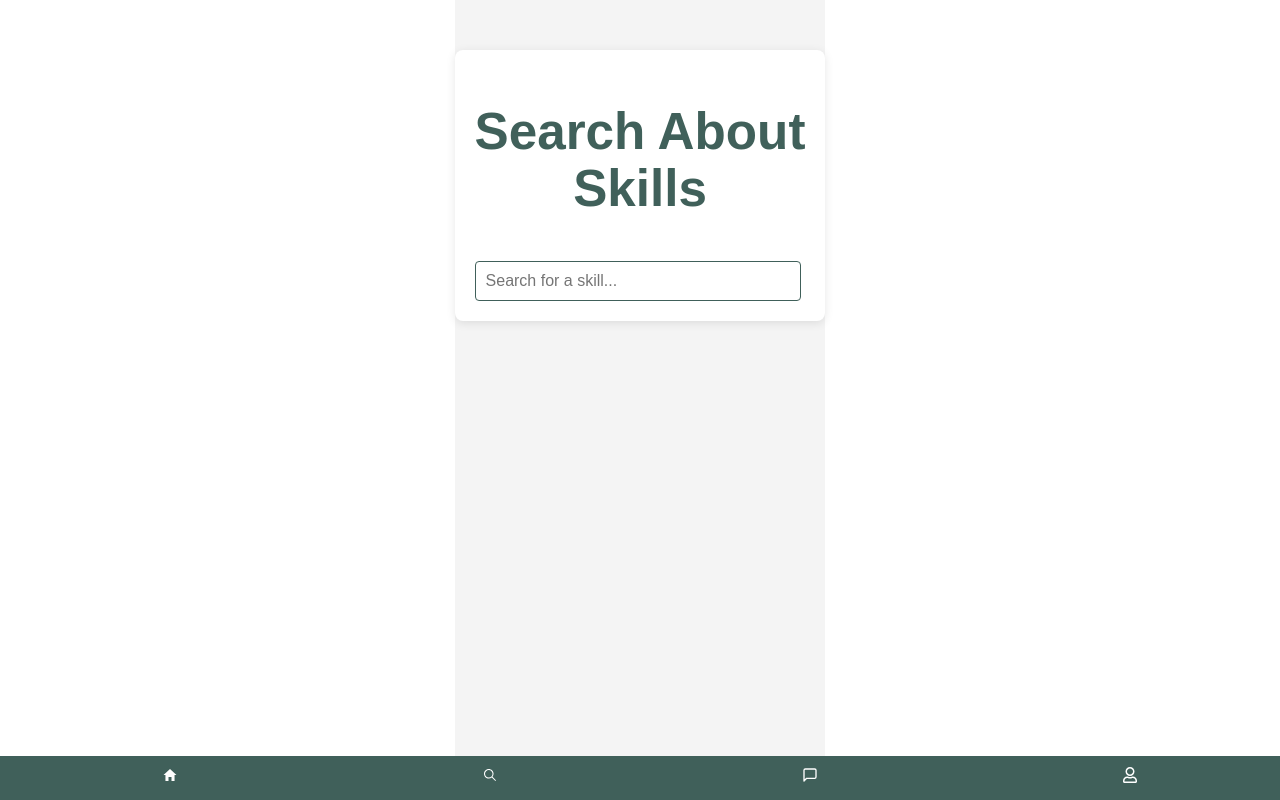
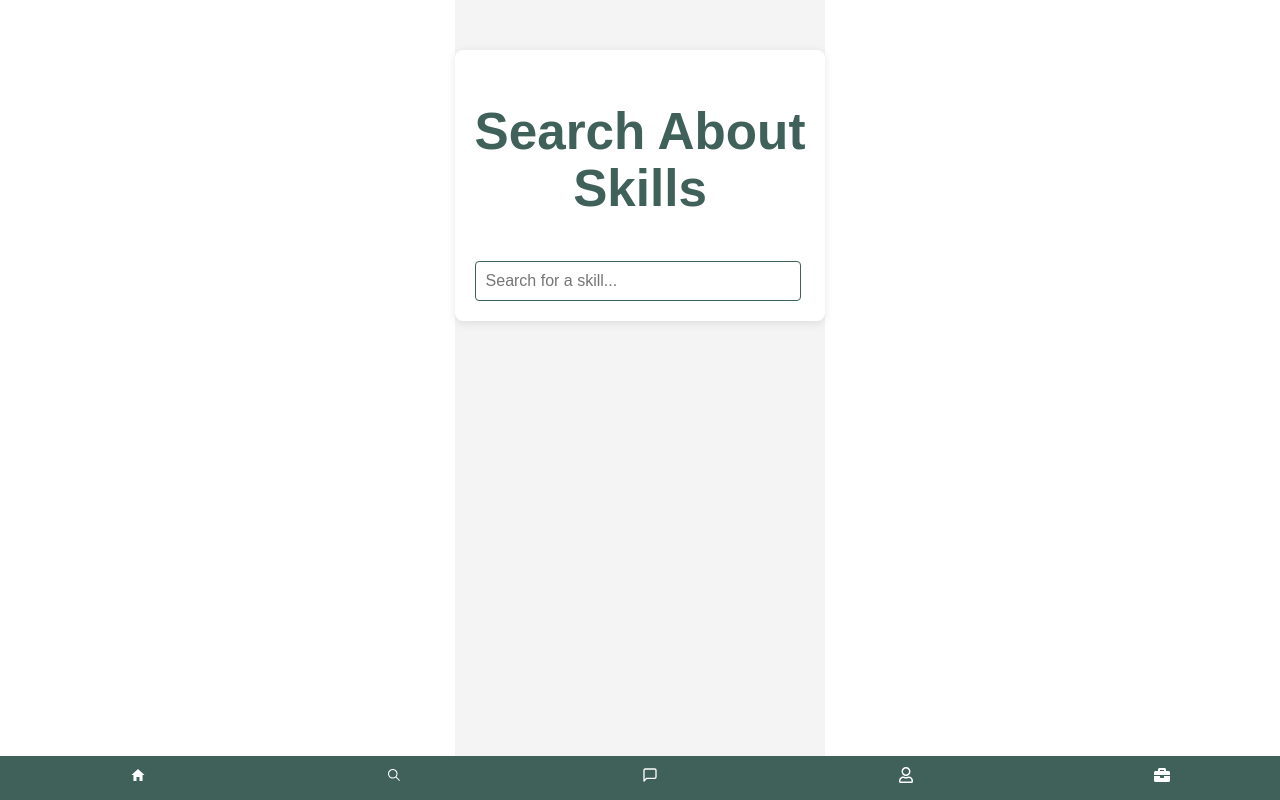
Before and after one commit to MalalaiSafi/SkillSwap, a React (Vite) app in the folder frontend/: page /search in a window 1280 px wide. Built offline with nearby package versions, Linux system fonts and the light colour scheme.

Commit message:
new changes

```diff
--- a/frontend/src/footer/Footer.jsx
+++ b/frontend/src/footer/Footer.jsx
@@ -5,6 +5,7 @@ import { IoMdHome, IoIosSearch } from "react-icons/io";
 import { FaRegUser } from "react-icons/fa";
 import { Link } from "react-router-dom";
 import { LuMessageSquare } from "react-icons/lu";
+import { FaBriefcase } from "react-icons/fa";
 
 const Footer = () => {
   return (
@@ -22,6 +23,10 @@ const Footer = () => {
         <Link to="/myprofile" style={{ color: "white" }}>
           <FaRegUser />
         </Link>
+        <Link to="/search" style={{ color: "white" }}>
+        <FaBriefcase />
+        </Link>
+
       </div>
     </footer>
   );
--- a/frontend/src/message/message.css
+++ b/frontend/src/message/message.css
@@ -83,6 +83,7 @@
 .headline-text {
     font-size: 1.5rem;
     font-weight: bold;
+    color: #40605A;
 }
 
 .headline-name {
```
Also changed, not shown: 1 other file (tests, documents, lock files or other folders).
